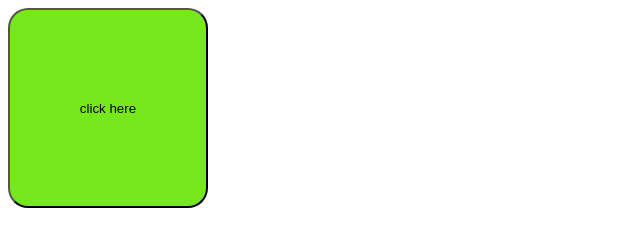
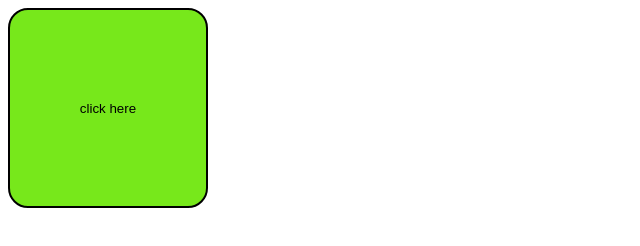
Before and after one commit to DINKNEHTEMESGEN/Birthday_wish, a plain HTML site: page index.html in a window 1280 px wide. Shown: the whole page, without its empty margins (0-640 px from the left). Drawn offline with Linux system fonts and the light colour scheme.

Commit message:
first commit

```diff
--- a/index.css
+++ b/index.css
@@ -1,7 +1,4 @@
-
-
-@media (max-width=767px)
- {
+@media (max-width=767px) {
     .photo {
         margin-top: 40px;
         display: flex;
@@ -10,21 +7,25 @@
         width: 50%;
         height: 300px;
     }
-        .text{
+
+    .text {
         text-align: center;
     }
 
 
 
 }
+
 .hidden {
     display: none !important;
 }
 
-.button{
+.button {
     background-color: rgb(119, 232, 27);
-    align-content:  center;
+    align-content: center;
     width: 200px;
     height: 200px;
     border-radius: 20px;
+    border: 2px solid;
+
 }
```
Lines whose indentation alone changed are shown as unchanged.
